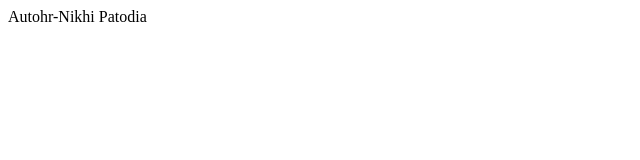
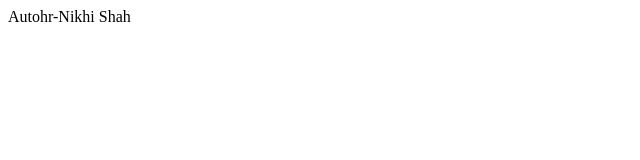
Before and after one commit to NikhilPatodia/resaturant-app, a plain HTML site: page index.html in a window 1280 px wide. Shown: the full height of the page, 0-640 px from the left. Drawn offline with Linux system fonts and the light colour scheme.

Commit message:
change name

```diff
--- a/index.html
+++ b/index.html
@@ -6,6 +6,6 @@
     <title>Document</title>
 </head>
 <body>
-    Autohr-Nikhi Patodia
+    Autohr-Nikhi Shah
 </body>
 </html>
```
